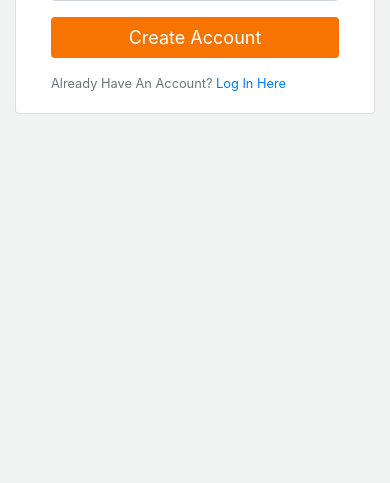
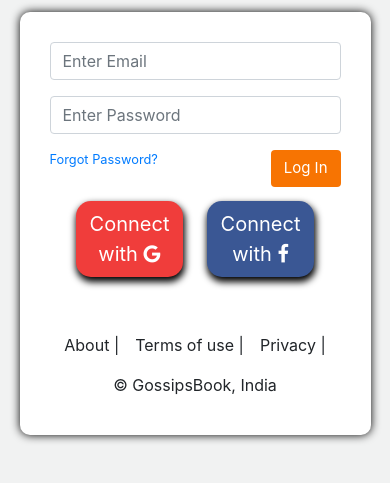
Before and after one commit to sabiprogrammer/gossipsBook, a Django app: page /users/ in a window 390 px wide. Shown: the part 450-933 px from the top of the page. Before the commit the page ends 564 px from the top, so only its background shows below. Run offline with Django 3.2, Linux system fonts and the light colour scheme; some libraries are stand-ins or nearby versions.

Commit message:
commit before working on final frontend changes

```diff
--- a/controls/templates/base.html
+++ b/controls/templates/base.html
@@ -23,12 +23,45 @@
           {% block navigation %}
 
           {% endblock navigation %}
-<!-- End navigation -->
+        <!-- End Navigation -->
+
     <div class="container">
+        <div class="row">
+              <div class="col-sm-12 col-md-8 col-lg-8 col-xl-8">
+                  <div class="mb-3 mt-3">
+                    <strong>
+                      {% include 'messages.html' %}
+                    </strong>
+                  </div>
 
+                  <div class="mt-5">
+                      {% block startwriting %}
+
+                      {% endblock startwriting%}
+                  </div>
+                  <div class="mt-3">
+                      {% block whichsection%}
+
+                      {% endblock whichsection %}
+                  </div>
+
+
+              <!-- Feed section starts here -->
+                  <div class="card mt-4">
                         {% block content %}
+                        {% endblock content%}
+                  </div>
+              <!-- Feed section ends here -->
+              </div>
 
-    {% endblock content%}
+
+              <!-- Aside section starts here -->
+                        {% block aside %}
+
+                        {% endblock aside%}
+
+              <!-- Aside section ends here -->
+        </div>
     </div>
 
 <!-- Pagination -->
@@ -39,5 +72,21 @@
 
 <script src="{% static 'js/jquery.min.js' %}"></script>
 <script src="{% static 'js/bootstrap.min.js' %}"></script>
+
+<!-- Custom Javascript/JQuery -->
+
+<script>
+    $(document).ready(function(){
+        $(".data").hide();
+
+        $('#myForm input').on('change', function(){
+            var setValue = $('[type="radio"]:checked').val();
+            $(".data").hide();
+            $("#" + $(this).val()).fadeIn(700);
+        });
+    });
+</script>
+
+<!-- End Custom Javascript/JQuery -->
 </body>
 </html>
--- a/static/css/custom.css
+++ b/static/css/custom.css
@@ -74,3 +74,29 @@ background-image: linear-gradient(rgba(0, 0, 0, 0.9), rgba(0, 0, 0, 0.9)), url("
 }
 
   /* end register login page */
+
+    /* signin page */
+
+#signup{
+    width: 50%;
+    background: #fff;
+    padding: 50px;
+    border-radius: 10px;
+    box-shadow: 0px 0px 10px 0px black;
+
+}
+@media only screen and (max-width: 678px){
+   #signup{
+    background: #fff;
+    width: 90%;
+    padding: 30px;
+    border-radius: 10px;
+    box-shadow: 0px 0px 10px 0px #000;
+
+}
+    /* end signin page */
+
+ /* custom checkbox */
+
+
+  /* end custom checkbox */
--- a/users/templates/users/login.html
+++ b/users/templates/users/login.html
@@ -1,40 +1,76 @@
-{% extends 'base.html' %}
-{% block content %}
+<!doctype html>
+{% load static %}
+<html lang="en">
+<head>
+    <meta charset="UTF-8">
+    <meta name="author" content="Bala">
+    <meta name="description" content="Gossip Books">
+    <meta name="keywords" content="Gossip Books, answers">
+    <meta name="viewport"
+          content="width=device-width, user-scalable=no, initial-scale=1.0, maximum-scale=1.0, minimum-scale=1.0">
+    <meta http-equiv="X-UA-Compatible" content="ie=edge">
 
-<div class="card mt-5 mb-5">
-      <h4 class="card-title card-header">Login To GossipsBook</h4>
-      <div class="card-body">
-            <section class="container-fluid">
-                  <div class="justify-content-center">
+    <link rel="stylesheet" href="https://cdnjs.cloudflare.com/ajax/libs/font-awesome/4.7.0/css/font-awesome.min.css">
+
+    <link rel="stylesheet" href="{% static 'css/bootstrap.min.css' %}">
+    <link rel="stylesheet" href="{% static 'css/style.css' %}">
+    <link rel="stylesheet" href="{% static 'css/custom.css' %}">
+
+    <title>{% block title%} {% endblock title%} | Gossip Books </title>
+</head>
+<body>
+
+    <div class="container mt-5 justify-content-center text-center">
+        <img src="{% static 'images/gossips_image.png' %}" alt="GossipsBook Image">
+        <p style="font-size: 22px; word-spacing: 5px; color: #F77402;">
+            A true information sharing social network
+        </p>
+    </div>
+
+
+      <div class="mt-5 mb-5 mx-auto" id="signup">
                     <form class="form-container" method="post">
 
                       {% csrf_token %}
-
+                         {{form.errors}}
                       <div class="form-group">
-                        <label for="email">Email:</label>
                         {{form.email}}
                       </div>
 
+
+
                       <div class="form-group">
-                        <label for="password">Password:</label>
                         {{form.password1}}
                       </div>
 
-                      <div class="form-group">
-                        <button class="btn btn-block" style="background-color: #F77402; color: white; font-size: 18px;">Log In</button>
-                      </div>
+                          <div class="form-group">
+                            <button class="btn pull-right" style="background-color: #F77402; color: white; font-size: 15px;">Log In</button>
+                          </div>
 
-                      <small class="form-text text-muted">
-                       Need An Account? <a href="#">Sign Up Here</a>
-                      </small>
+                          <small class="form-text text-muted">
+                           <a href="#" id="fo">Forgot Password?</a>
+                          </small>
 
-                        <small class="form-text text-muted">
-                       <a href="#">Forgot Password</a>
-                      </small>
-                      {{form.errors}}
+                        <br>
+                            <div class="row mt-2 text-center justify-content-center">
+                                <div class="col-4 mr-4 p-2" style="font-size: 20px; border-radius: 15px; background-color: #F03D3B; color: white; box-shadow: 1px 4px 7px 1px #000;">
+                                    Connect with <i class="fa fa-google"></i>
+                                </div>
+                                <div class="col-4 p-2" style="font-size: 20px; border-radius: 15px; background-color: #3A5794; color: white; box-shadow: 1px 4px 7px 1px #000;">
+                                     Connect with <i class="fa fa-facebook"></i>
+                                </div>
+                            </div>
+
                     </form>
-                  </div>
-                </section>
-      </div>
+                        <div class="row mt-5 justify-content-center">
+                            <div class="p-2">About | </div>
+                            <div class="p-2">Terms of use | </div>
+                            <div class="p-2">Privacy | </div>
+                            <div class="p-2">&copy; GossipsBook, India</div>
+                        </div>
+
 </div>
-{% endblock content %}
+<script src="{% static 'js/jquery.min.js' %}"></script>
+<script src="{% static 'js/bootstrap.min.js' %}"></script>
+</body>
+</html>
--- a/users/urls.py
+++ b/users/urls.py
@@ -4,7 +4,6 @@ from .views import register_user, login_user
 app_name = 'users'
 
 urlpatterns = [
-    path('', register_user, name='register_user'),
-    path('register', register_user, name='register_user'),
+    path('', login_user, name='register_user'),
     path('login', login_user, name='login_user'),
 ]
```
Also changed, not shown: controls/templates/aside.html (+19 -9 lines), controls/templates/navigation.html (+35 -50 lines), questions/templates/questions/index.html (+74 -50 lines). Lines whose indentation alone changed are shown as unchanged.
